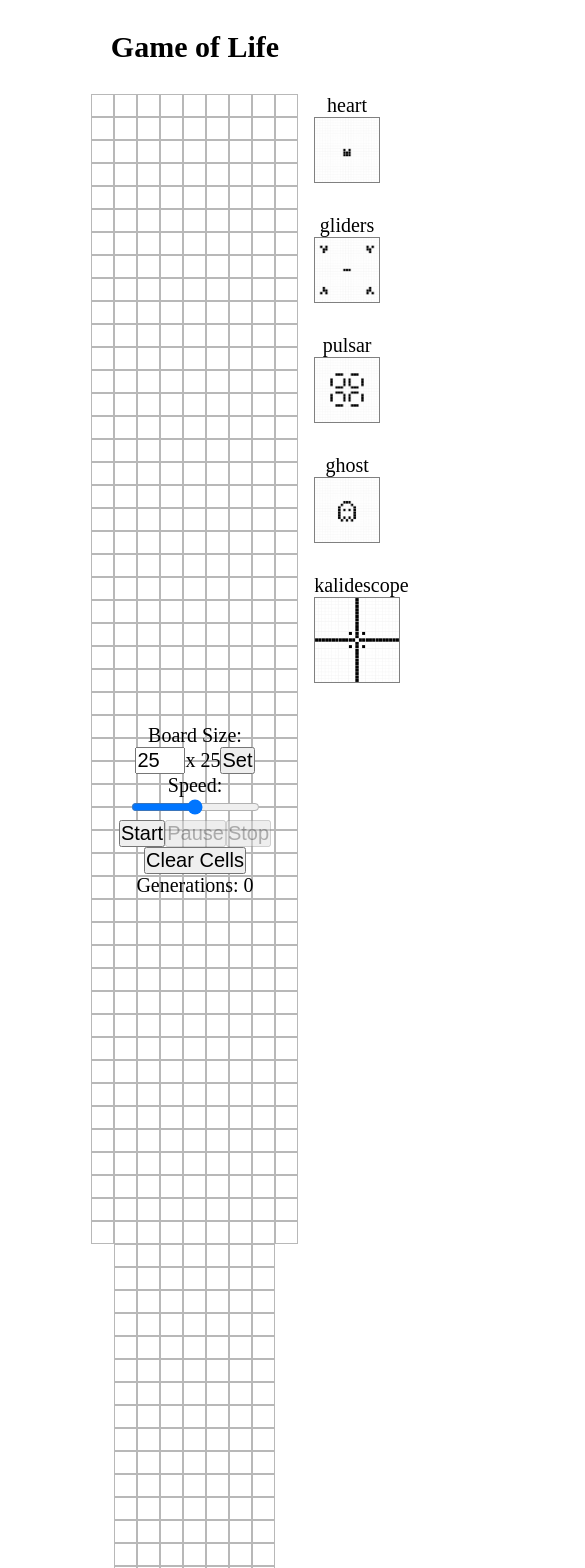
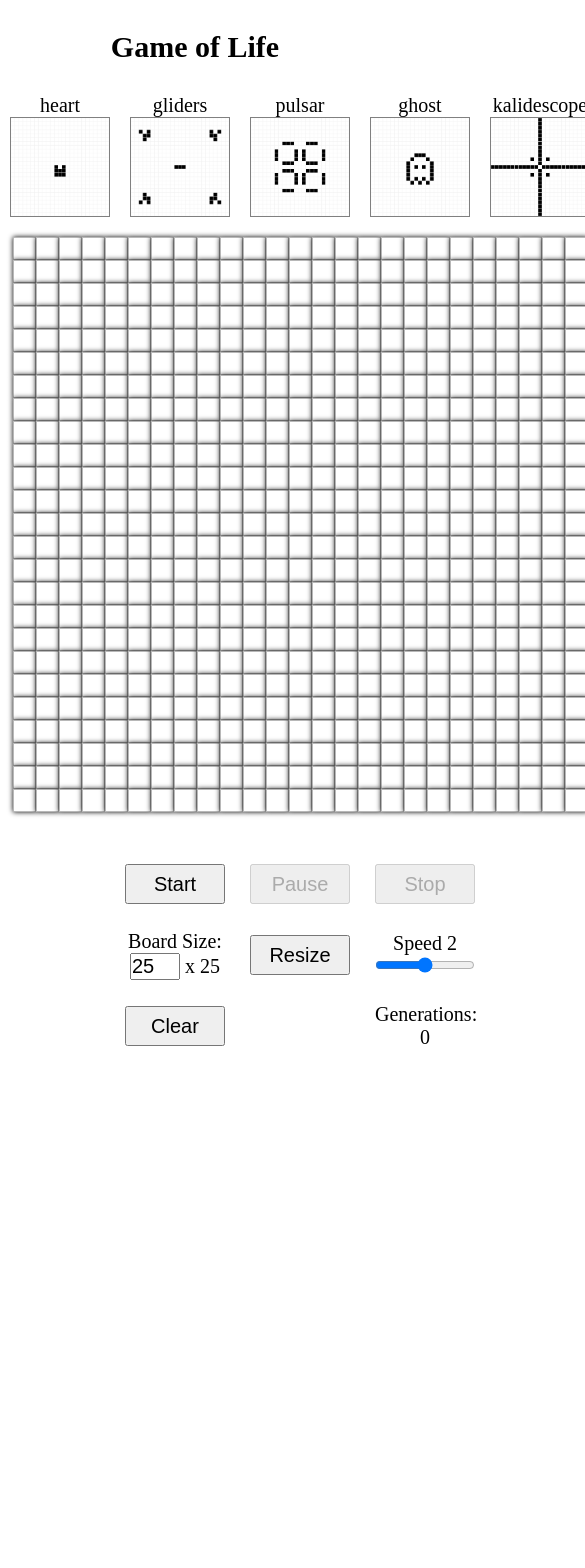
Before and after one commit to drew-ross/game-of-life, a React (Create React App) app in the folder app/: page / in a window 390 px wide. Shown: the top 1568 px of the page, 585 px wide, since content can reach past the window. After the commit the page ends 1086 px from the top, so only its background shows below. Built offline with nearby package versions, Linux system fonts and the light colour scheme.

Commit message:
Fix grid styling and add mobile responsiveness.

```diff
--- a/app/src/components/App.jsx
+++ b/app/src/components/App.jsx
@@ -61,11 +61,11 @@ const App = () => {
     <div className='App'>
       <div className='container'>
         <Header />
-        <div className='css-grid-flex'>
+        <div className='css-grid'>
+          <GameController cellProps={cellProps} />
           <Grid gridProps={gridProps} />
           <PresetList selectPreset={selectPreset} />
         </div>
-        <GameController cellProps={cellProps} />
       </div>
     </div>
   );
--- a/app/src/components/GameController.jsx
+++ b/app/src/components/GameController.jsx
@@ -13,11 +13,14 @@ const GameController = props => {
 
   useEffect(() => {
     if (isRunning) {
-      console.log(speedInterval);
       const interval = setInterval(() => step(), speedInterval);
       return () => clearInterval(interval);
     }
   });
+
+  useEffect(() => {
+    setInputSize(gridSize);
+  }, [gridSize]);
 
   const step = () => {
     setCells(calculateCells(cells));
@@ -85,18 +88,29 @@ const GameController = props => {
 
   return (
     <div className='GameController'>
-      <div className='buttons'>
+      <div className='flex-row'>
+        <button disabled={isRunning} onClick={startGame}>Start</button>
+        <br />
+        <button disabled={!isRunning} onClick={pauseGame}>Pause</button>
+        <br />
+        <button disabled={isClear} onClick={stopGame}>Stop</button>
+      </div>
+      <br />
+      <div className='flex-row'>
         <label>Board Size:
-          <br />
+        <br />
           <input
             type='number'
             min='4'
             max='30'
             value={inputSize}
             onChange={handleInput}
-          ></input><span>x {inputSize}</span>
-        </label><button onClick={handleChangeGridSize}>Set</button><br />
-        <label>Speed:
+          ></input><span> x {inputSize}</span>
+        </label>
+        <br />
+        <button onClick={handleChangeGridSize}>Resize</button>
+        <br />
+        <label>Speed {speedRange}
           <br />
           <input
             type='range'
@@ -104,14 +118,13 @@ const GameController = props => {
             max='3'
             value={speedRange}
             onChange={handleRange}></input>
-        </label><br />
-        <button disabled={isRunning} onClick={startGame}>Start</button>
-        <button disabled={!isRunning} onClick={pauseGame}>Pause</button>
-        <button disabled={isClear} onClick={stopGame}>Stop</button>
-        <br />
-        <button disabled={isRunning} onClick={clearCells}>Clear Cells</button>
+        </label>
       </div>
-      <p>Generations: {generations}</p>
+      <br />
+      <div className='flex-row'>
+        <button disabled={isRunning} onClick={clearCells}>Clear</button>
+        <p>Generations: {generations}</p>
+      </div>
     </div>
   );
 };
--- a/app/src/styles/general.scss
+++ b/app/src/styles/general.scss
@@ -6,6 +6,12 @@ p, button, input, label {
   font-size: 2rem;
 }
 
+button {
+  width: 10rem;
+  height: 4rem;
+  margin: 1rem 0;
+}
+
 input[type=number] {
   width: 5rem;
 }
--- a/app/src/styles/main.scss
+++ b/app/src/styles/main.scss
@@ -1,11 +1,5 @@
 .container {
   text-align: center;
-}
-
-.css-grid-flex {
-  margin: 3rem auto;
-  display: grid;
-  grid-template-columns: 22% 56% 22%;
 }
 
 header {
@@ -15,22 +9,68 @@ header {
   }
 }
 
+.css-grid {
+  width: 120rem;
+  margin: 3rem auto;
+  display: grid;
+  grid-template-areas: "controller grid presets";
+  grid-template-columns: 28rem auto 28rem;
+  @media #{$tablet-mobile} {
+    grid-template-columns: none;
+    grid-template-areas:
+      "presets"
+      "grid"
+      "controller";
+  }
+}
+
+.GameController {
+  grid-column: 1 / 1;
+  justify-self: end;
+  grid-area: controller;
+
+  @media #{$tablet-mobile} {
+    @include flex(column, center, center);
+    justify-self: center;
+
+    .flex-row {
+      width: 35rem;
+      margin-top: 0rem;
+      @include flex(row, space-between, center);
+
+      & > * {
+        width: 10rem;
+      }
+    }
+  }
+}
+
 .Grid {
-  margin: 0 auto;
   @include flex(row, center, center);
-  grid-column: 2 / 2;
+  margin: -2rem auto 0;
+  grid-area: grid;
+
+  @media #{$tablet-mobile} {
+    margin: 3rem auto;
+  }
 }
 
 .PresetList {
+  @include flex(row, flex-start, flex-start);
   grid-column: 3 / 3;
   justify-self: start;
-  @include flex(row, flex-start, flex-start);
+  grid-area: presets;
+
+  @media #{$tablet-mobile} {
+    justify-self: center;
+  }
 }
 
 .Preset {
   margin: 0 1rem;
   width: 10rem;
   height: 10rem;
+
   img {
     border: 1px solid gray;
   }
@@ -39,4 +79,5 @@ header {
 .Cell {
   border: 1px solid rgb(184, 184, 184);
   -webkit-user-select: none;
+  box-shadow: 0 0 0.5rem black;
 }
--- a/app/src/styles/variables.scss
+++ b/app/src/styles/variables.scss
@@ -0,0 +1 @@
+$tablet-mobile: "(max-width: 1100px)";
```
